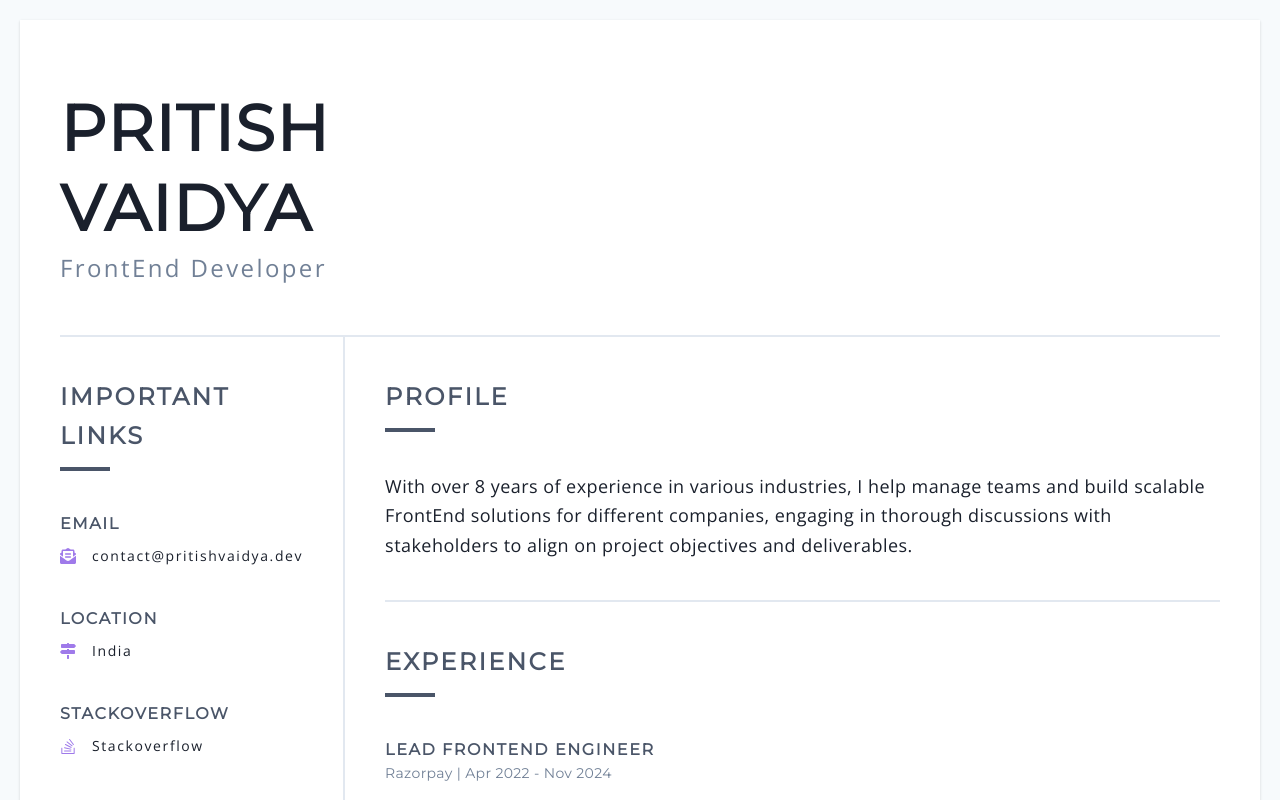
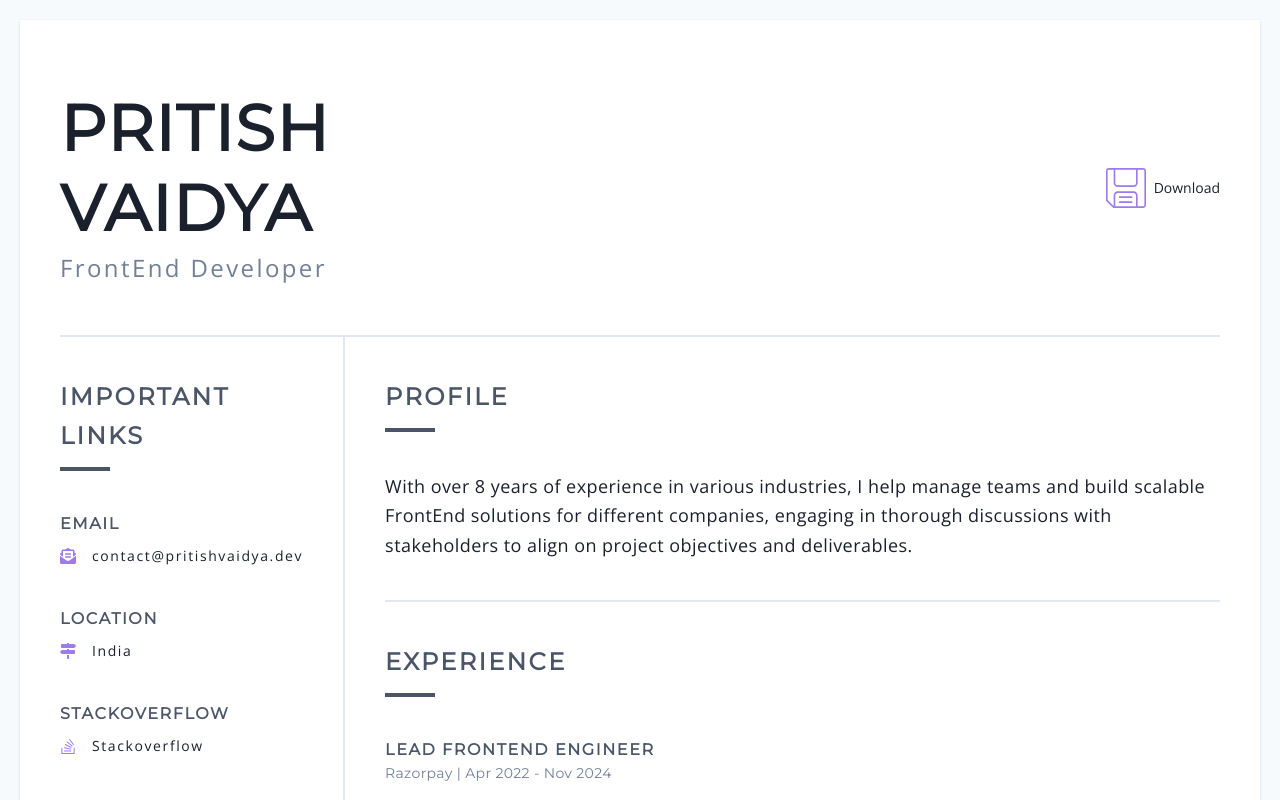
Before and after one commit to pritishvaidya/resume, a Gatsby site: page / in a window 1280 px wide. Shown: the top 800 px of the page. Built offline with nearby package versions, Linux system fonts and the light colour scheme; Gatsby itself is replaced by a stand-in of ours.

Commit message:
Update details

```diff
--- a/src/components/header.js
+++ b/src/components/header.js
@@ -15,6 +15,7 @@ const Header = ({ name, role }) => {
         </h2>
       </div>
       <div>
+        <DownloadButton />
       </div>
     </header>
   );
```
Also changed, not shown: 1 other file.
